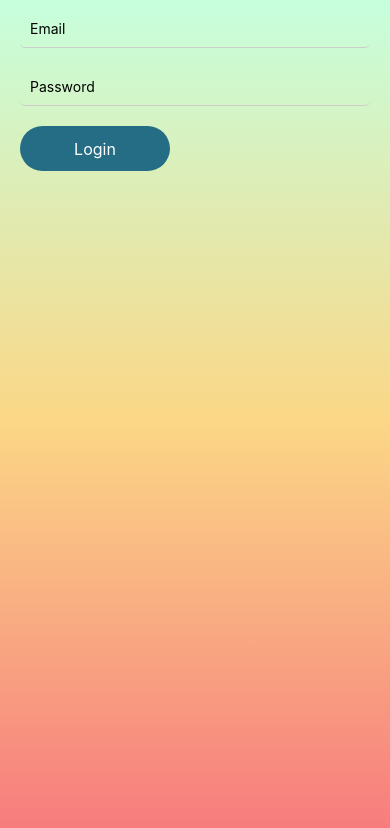
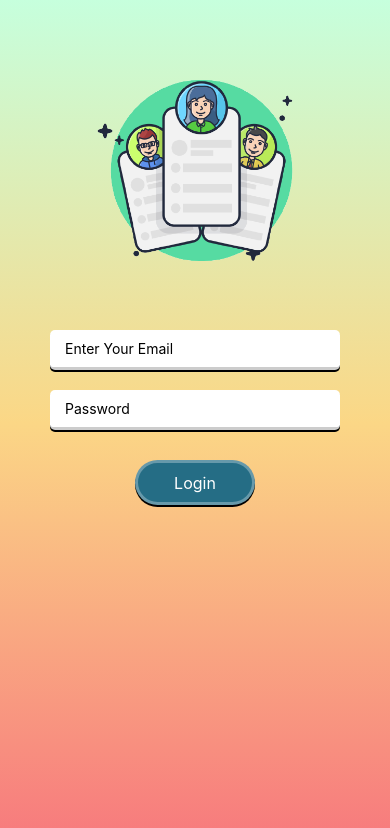
Before and after one commit to ibnTofajjal/x-sell-admin, a React Native app: screen /Login in a window 390 px wide. Shown: the top 828 px of the page. Built offline with nearby package versions, Linux system fonts and the light colour scheme.

Commit message:
[Complete] Login UI Design

```diff
--- a/src/components/MyButton.js
+++ b/src/components/MyButton.js
@@ -6,6 +6,7 @@ const MyButton = ({ title, onPress, customStyle }) => {
     <TouchableOpacity
       style={[styles.buttonStyle, customStyle]}
       onPress={onPress}
+      android_ripple={{ color: "#fff" }}
     >
       <Text style={styles.title}>{title}</Text>
     </TouchableOpacity>
--- a/src/components/MyInput.js
+++ b/src/components/MyInput.js
@@ -8,16 +8,17 @@ const MyInput = ({
   autoCapitalize,
   multiline,
   value,
+  customStyle,
 }) => {
   return (
     <TextInput
       placeholder={placeholder}
       secureTextEntry={secureTextEntry}
-      style={styles.inputStyle}
       onChangeText={onChangeText}
       autoCapitalize={autoCapitalize}
       multiline={multiline}
       value={value}
+      style={[styles.inputStyle, customStyle]}
     />
   );
 };
--- a/src/screens/LoginScreen.js
+++ b/src/screens/LoginScreen.js
@@ -1,4 +1,4 @@
-import { StyleSheet, Text, View } from "react-native";
+import { Image, StyleSheet, Text, View } from "react-native";
 import React from "react";
 import { LinearGradient } from "expo-linear-gradient";
 import MyInput from "../components/MyInput";
@@ -13,9 +13,24 @@ const LoginScreen = () => {
       style={{ flex: 1 }}
     >
       <SafeAreaView>
-        <MyInput placeholder={"Email"} />
-        <MyInput placeholder={"Password"} />
-        <MyButton title={"Login"} />
+        <Image
+          source={require("../../assets/images/Login.png")}
+          style={styles.imageStyle}
+          resizeMode="contain"
+        />
+
+        <View>
+          <MyInput
+            placeholder={"Enter Your Email"}
+            customStyle={styles.inputStyle}
+          />
+          <MyInput
+            placeholder={"Password"}
+            customStyle={styles.inputStyle}
+            secureTextEntry={true}
+          />
+          <MyButton title={"Login"} customStyle={styles.buttonStyle} />
+        </View>
       </SafeAreaView>
     </LinearGradient>
   );
@@ -23,4 +38,34 @@ const LoginScreen = () => {
 
 export default LoginScreen;
 
-const styles = StyleSheet.create({});
+const styles = StyleSheet.create({
+  imageStyle: {
+    width: 300,
+    height: 300,
+    alignSelf: "center",
+    marginTop: 20,
+  },
+  inputStyle: {
+    marginHorizontal: 50,
+    backgroundColor: Colors.white,
+    paddingHorizontal: 15,
+    borderBottomWidth: 3,
+    elevation: 3,
+    shadowColor: "black",
+    shadowOpacity: 1.25,
+    shadowOffset: { width: 0, height: 2 },
+  },
+  buttonStyle: {
+    alignSelf: "center",
+    marginTop: 20,
+    borderWidth: 3,
+    borderColor: Colors.lightTransparent,
+    borderBottomEndRadius: 50,
+    borderBottomStartRadius: 50,
+    elevation: 5,
+    width: 120,
+    shadowColor: "black",
+    shadowOpacity: 1.25,
+    shadowOffset: { width: 0, height: 2 },
+  },
+});
--- a/src/ui/Theme.js
+++ b/src/ui/Theme.js
@@ -2,4 +2,33 @@ export const Colors = {
   paste: "#c6ffdd",
   cream: "#fbd786",
   snow: "#f7797d",
+  white: "#ffffff",
+  black: "#000000",
+  gray: "#808080",
+  lightGray: "#d3d3d3",
+  darkGray: "#a9a9a9",
+  red: "#ff0000",
+  green: "#008000",
+  blue: "#0000ff",
+  yellow: "#ffff00",
+  orange: "#ffa500",
+  purple: "#800080",
+  brown: "#a52a2a",
+  pink: "#ffc0cb",
+  cyan: "#00ffff",
+  magenta: "#ff00ff",
+  transparent: "transparent",
+  lightTransparent: "rgba(255, 255, 255, 0.3)",
+  darkTransparent: "rgba(0, 0, 0, 0.3)",
+
+  facebook: "#3b5998",
+  google: "#dd4b39",
+  twitter: "#00aced",
+  linkedin: "#007bb6",
+  youtube: "#bb0000",
+  instagram: "#517fa4",
+  pinterest: "#cb2027",
+  tumblr: "#32506d",
+  flickr: "#ff0084",
+  vimeo: "#aad450",
 };
```
Also changed, not shown: assets/images/Login.png (added).
